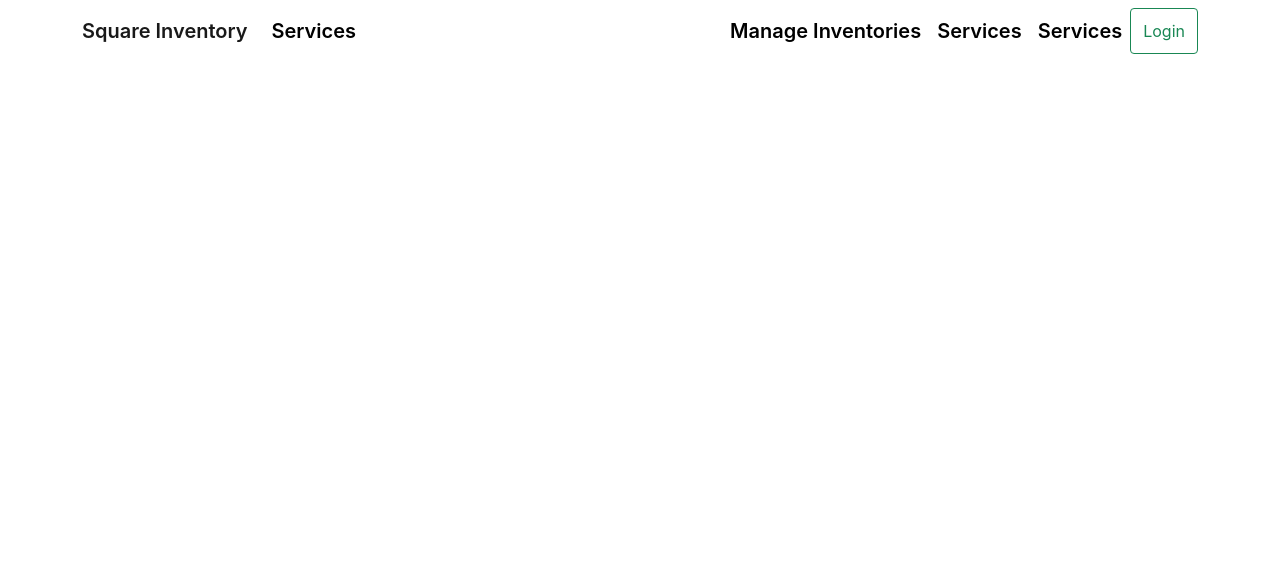
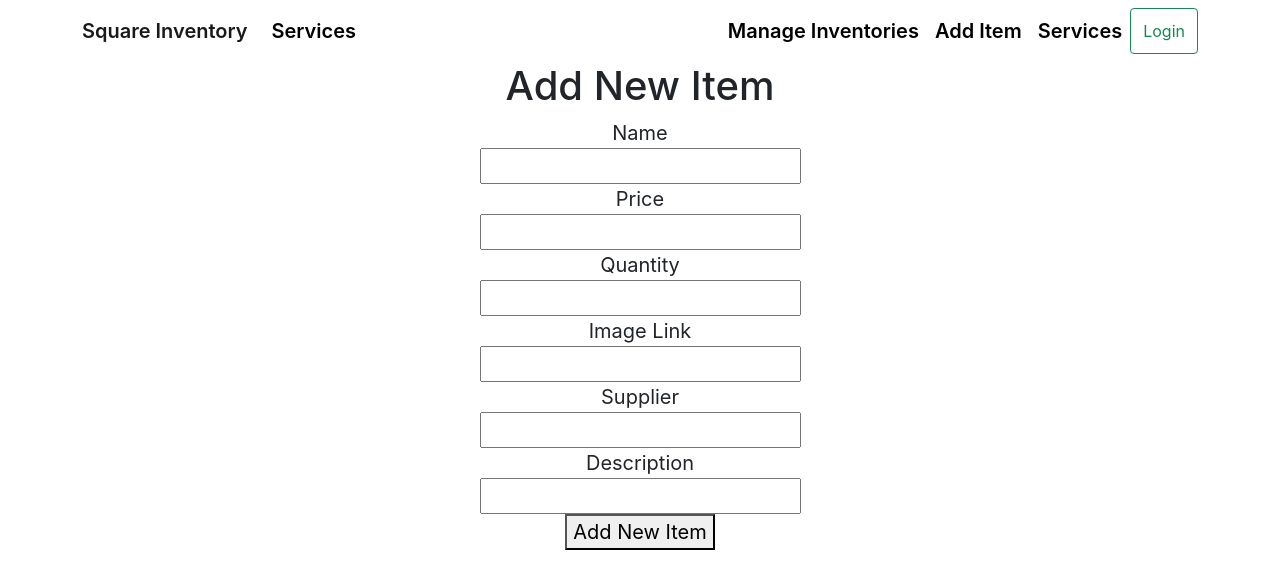
Before and after one commit to tayefulislam/square-inventory, a React (Create React App) app: page /addnewitem in a window 1280 px wide. Shown: the top 588 px of the page. Built offline with nearby package versions, Linux system fonts and the light colour scheme; no server answers.

Commit message:
Add New Item function added and re edit some code

```diff
--- a/src/App.js
+++ b/src/App.js
@@ -8,6 +8,7 @@ import { ToastContainer, toast } from 'react-toastify';
 import 'react-toastify/dist/ReactToastify.css';
 import ManageInventories from './Pages/ManageInventories/ManageInventories';
 import Login from './Pages/Login/Login';
+import AddItem from './Pages/AddItem/AddItem';
 
 
 function App() {
@@ -23,6 +24,8 @@ function App() {
         <Route path='/manage-inventories' element={<ManageInventories></ManageInventories>}></Route>
 
         <Route path='/login' element={<Login></Login>}></Route>
+
+        <Route path='/addnewitem' element={<AddItem></AddItem>}></Route>
       </Routes>
 
       <ToastContainer></ToastContainer>
--- /dev/null
+++ b/src/Pages/AddItem/AddItem.css
@@ -0,0 +1,3 @@
+.form-container {
+    font-size: 20px;
+}
--- /dev/null
+++ b/src/Pages/AddItem/AddItem.js
@@ -0,0 +1,92 @@
+import React from 'react';
+import './AddItem.css'
+
+import { useAuthState } from 'react-firebase-hooks/auth';
+import auth from '../../firebase.init';
+import axios from 'axios';
+const AddItem = () => {
+
+    const [user, loading, error] = useAuthState(auth);
+
+
+
+    const handleAddItem = (event) => {
+        event.preventDefault()
+
+        const newItem = {
+            name: event.target.name.value,
+            email: user.email,
+
+            price: parseInt(event.target.price.value),
+            quantity: parseInt(event.target.quantity.value),
+
+            image: event.target.image.value,
+
+            supplier: event.target.supplier.value,
+            description: event.target.description.value,
+
+        }
+
+        console.log(newItem)
+
+        axios.post('https://glacial-scrubland-13579.herokuapp.com/addnewitem', newItem)
+            .then(function (response) {
+                console.log(response)
+            })
+
+    }
+
+    return (
+        <div className='w-50 mx-auto text-center'>
+
+            {/* "name": "WEO-J28EDK 5",
+        "image": "https://i.ibb.co/LzDMpbc/drive-Safety.png",
+        "description": "walton ",
+        "price": "233",
+        "quantity": "8",
+        "supplier": "sabbir" */}
+
+
+
+            <h1>Add New Item</h1>
+
+            <form className='form-container' onSubmit={handleAddItem}>
+
+                <div>
+                    <label>Name</label> <br />
+                    <input type="text" name='name' required />
+                </div>
+                <div>
+                    <label>Price</label> <br />
+                    <input type="number" name='price' required />
+                </div>
+                <div>
+                    <label>Quantity</label> <br />
+                    <input type="number" name='quantity' required />
+                </div>
+                <div>
+                    <label>Image Link</label> <br />
+                    <input type="text" name='image' />
+                </div>
+                <div>
+                    <label>Supplier</label> <br />
+                    <input type="text" name='supplier' />
+                </div>
+                <div>
+                    <label>Description</label> <br />
+                    <input type="text" name='description' />
+                </div>
+
+                <button>Add New Item</button>
+            </form>
+
+
+
+
+
+
+        </div>
+    );
+};
+
+export default AddItem;
--- a/src/Pages/Inventory/Inventory.css
+++ b/src/Pages/Inventory/Inventory.css
@@ -1,18 +1,25 @@
 .inventory-container {
-
     display: grid;
     grid-template-columns: 1fr 1fr;
+    grid-gap: 30px;
+
 }
 
-.info-container {
+.inventory-container img {
+    width: 70%;
+}
 
-    margin: 50px;
-    font-size: 30px;
-}
+
 
 @media only screen and (max-width:500px) {
     .inventory-container {
 
         grid-template-columns: 1fr;
     }
+
+    .inventory-container img {
+        width: 100%;
+    }
+
+
 }
--- a/src/Pages/Inventory/Inventory.js
+++ b/src/Pages/Inventory/Inventory.js
@@ -127,7 +127,7 @@ const Inventory = () => {
 
             <div className='inventory-container mt-5'>
 
-                <img style={{ width: "300px" }} src={item?.image} alt="" />
+                <img src={item?.image} alt="" />
 
                 <div className='info-container'>
                     <p>
@@ -159,7 +159,7 @@ const Inventory = () => {
 
 
 
-            <form onSubmit={handleQuantityUpdate} class="input-group mb-3  w-50 mx-auto">
+            <form onSubmit={handleQuantityUpdate} class="input-group mb-3  mt-5 w-50 mx-auto">
                 <input type="number" name='newquantity' class="form-control" placeholder="Add Quantity" aria-describedby="button-addon2" />
                 <button class="btn  btn-outline-success" type="submit" id="button-addon2">Update Quantity</button>
             </form>
--- a/src/Pages/ManageInventories/ManageInventories.js
+++ b/src/Pages/ManageInventories/ManageInventories.js
@@ -25,7 +25,7 @@ const ManageInventories = () => {
         const procced = window.confirm('sure')
 
         if (procced) {
-            const url = `http://localhost:5000/detele/${id}`
+            const url = `https://glacial-scrubland-13579.herokuapp.com/detele/${id}`
 
             fetch(url, {
                 method: "DELETE"
@@ -108,9 +108,6 @@ const ManageInventories = () => {
 
             </table>
 
-            {
-                items.lenth < 1 || <h1 className='text-center text-danger'>any item not found</h1>
-            }
 
 
 
--- a/src/Pages/Shared/Header/Header.js
+++ b/src/Pages/Shared/Header/Header.js
@@ -39,7 +39,7 @@ const Header = () => {
 
                             <Nav.Link as={Link} to="/manage-inventories"><span className='manu-style'>Manage Inventories</span></Nav.Link>
 
-                            <Nav.Link as={Link} to="/addservice"><span className='manu-style'>Services</span></Nav.Link>
+                            <Nav.Link as={Link} to="/addnewitem"><span className='manu-style'>Add Item</span></Nav.Link>
 
                             <Nav.Link as={Link} to="/manage"><span className='manu-style'>Services</span></Nav.Link>
 
```
Also changed, not shown: public/items.json (+6 -6 lines).
